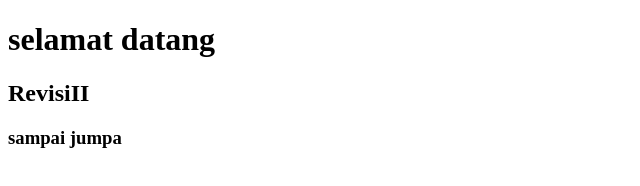
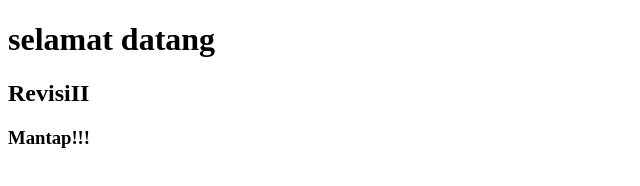
Before and after one commit to 2004041/github, a plain HTML site: page index.html in a window 1280 px wide. Shown: the full height of the page, 0-640 px from the left. Drawn offline with Linux system fonts and the light colour scheme.

Commit message:
RevisiIV

```diff
--- a/index.html
+++ b/index.html
@@ -8,6 +8,6 @@
   <body>
     <h1>selamat datang</h1>
     <h2>RevisiII</h2>
-    <h3>sampai jumpa</h3>
+    <h3>Mantap!!!</h3>
   </body>
 </html>
```
